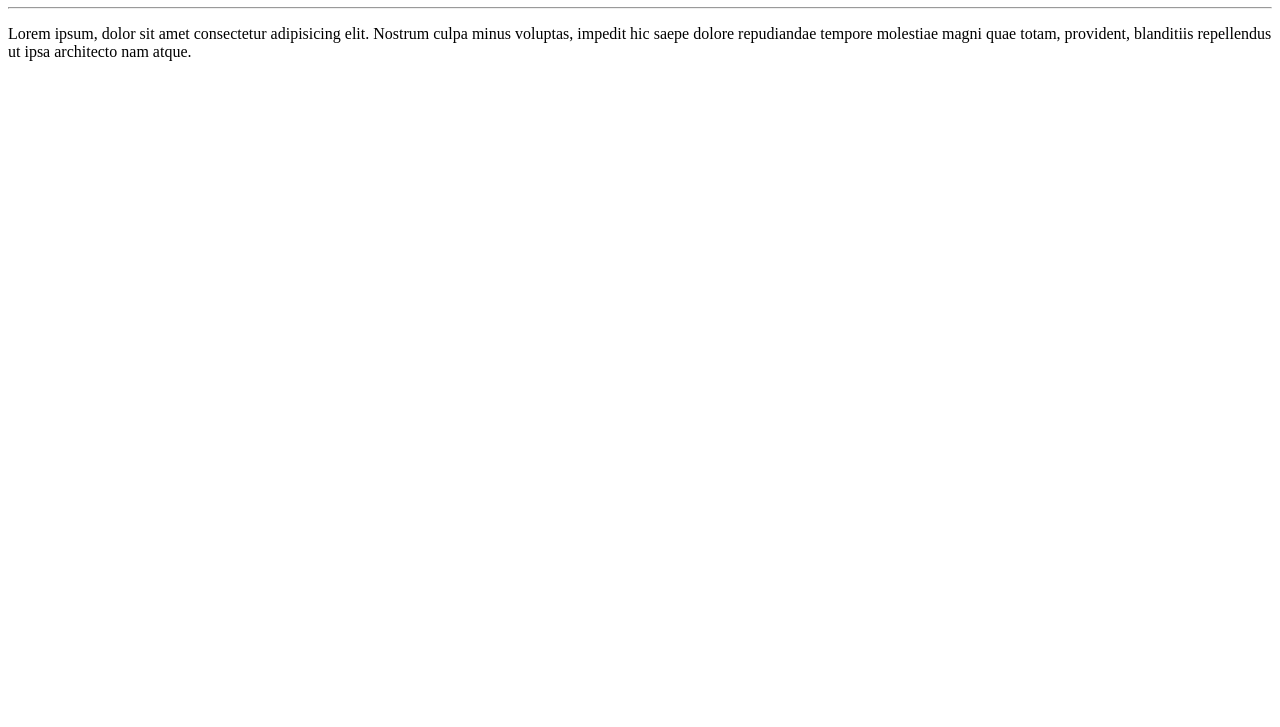
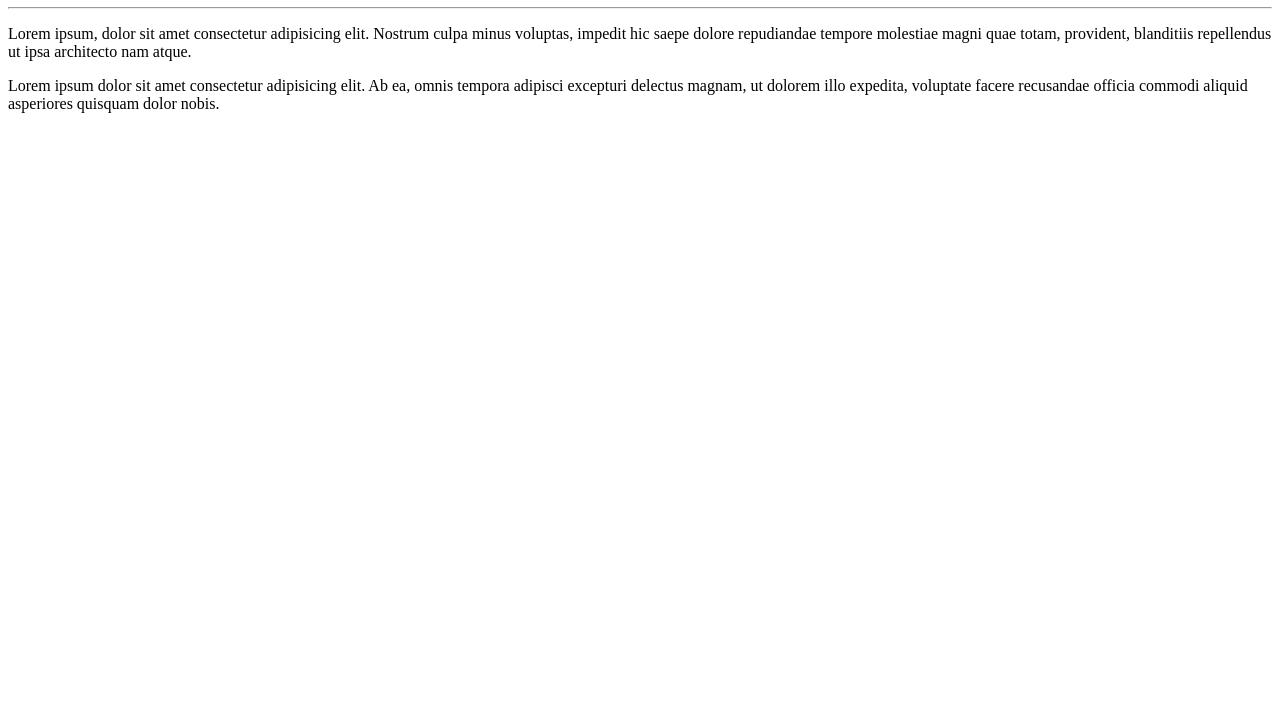
Before and after one commit to jhNthuG/Ola_Mundo, a plain HTML site: page site-exemplo/index.html in a window 1280 px wide. Shown: the part 73-800 px from the top of the page. Drawn offline with Linux system fonts and the light colour scheme.

Commit message:
adicionei um parágrafo

```diff
--- a/site-exemplo/index.html
+++ b/site-exemplo/index.html
@@ -9,5 +9,6 @@
     <h1>Olá, Mundo!</h1>
     <hr>
     <p>Lorem ipsum, dolor sit amet consectetur adipisicing elit. Nostrum culpa minus voluptas, impedit hic saepe dolore repudiandae tempore molestiae magni quae totam, provident, blanditiis repellendus ut ipsa architecto nam atque.</p>
+    <p>Lorem ipsum dolor sit amet consectetur adipisicing elit. Ab ea, omnis tempora adipisci excepturi delectus magnam, ut dolorem illo expedita, voluptate facere recusandae officia commodi aliquid asperiores quisquam dolor nobis.</p>
 </body>
 </html>
```
